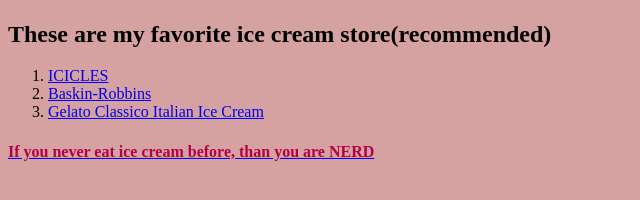
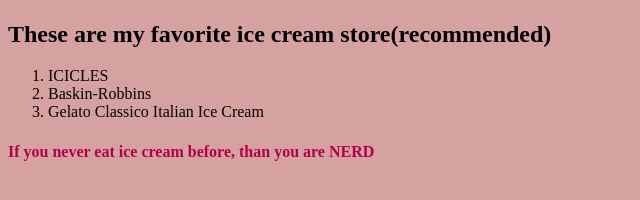
Before and after one commit to lecphuong/lecphuong.github.io, a plain HTML site: page huyen.html in a window 1280 px wide. Shown: the part 542-742 px from the top of the page, without its empty margins (0-640 px from the left). Drawn offline with Linux system fonts and the light colour scheme.

Commit message:
Update huyen.html

```diff
--- a/huyen.html
+++ b/huyen.html
@@ -39,11 +39,11 @@ h4 {
 
 <h2> These are my favorite ice cream store(recommended)</h2>
 <ol>
-    <li><a href="http://iciclescreamroll.com/"</a>ICICLES</li>
+    <li><a href="http://iciclescreamroll.com/"></a>ICICLES</li>
 
-    <li><a href="https://www.baskinrobbins.com/en"</a>Baskin-Robbins</li>
+    <li><a href="https://www.baskinrobbins.com/en"></a>Baskin-Robbins</li>
 
-    <li><a href="https://www.tripadvisor.com/Restaurant_Review-g32761-d1097938-Reviews-Gelato_Classico_Italian_Ice_Cream-Mountain_View_California.html"</a>Gelato Classico Italian Ice Cream</li>
+    <li><a href="https://www.tripadvisor.com/Restaurant_Review-g32761-d1097938-Reviews-Gelato_Classico_Italian_Ice_Cream-Mountain_View_California.html"></a>Gelato Classico Italian Ice Cream</li>
 </ol>
 
 <h4>If you never eat ice  cream before, than you are NERD </h4>
```
